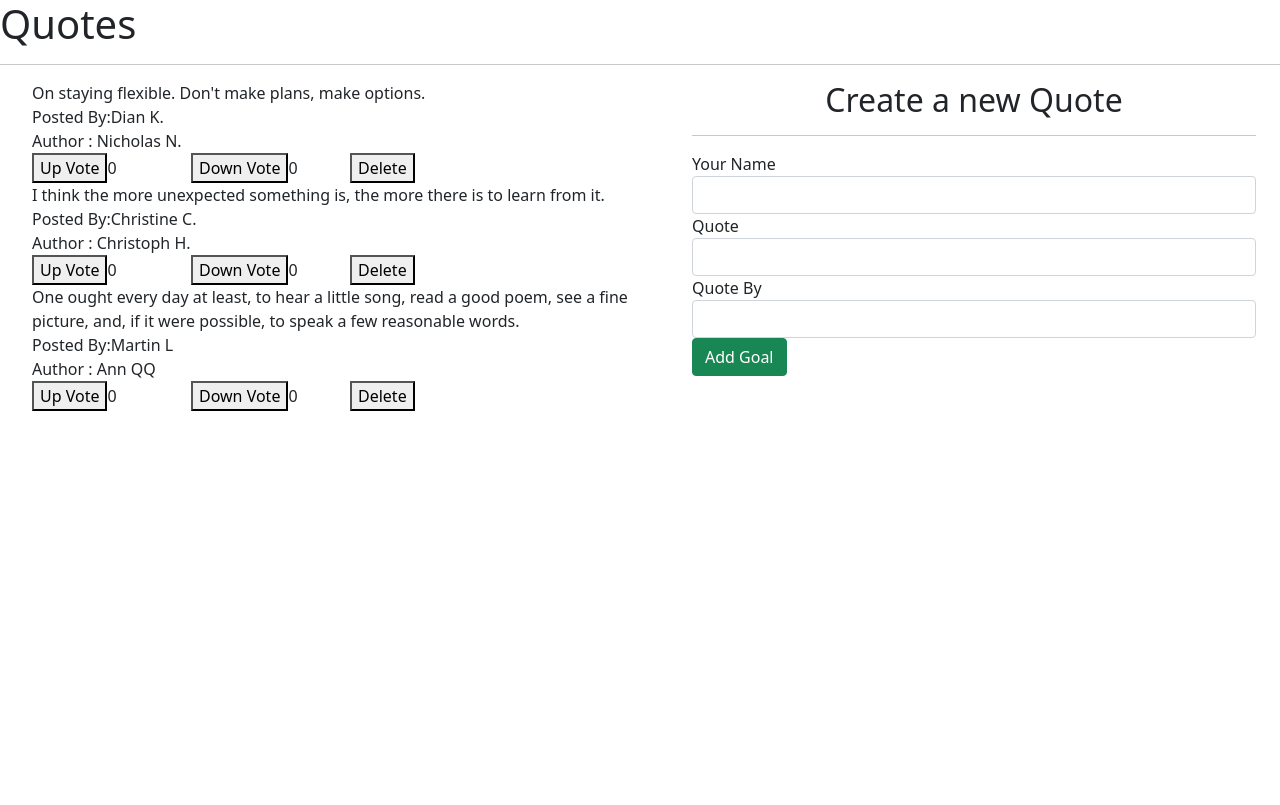
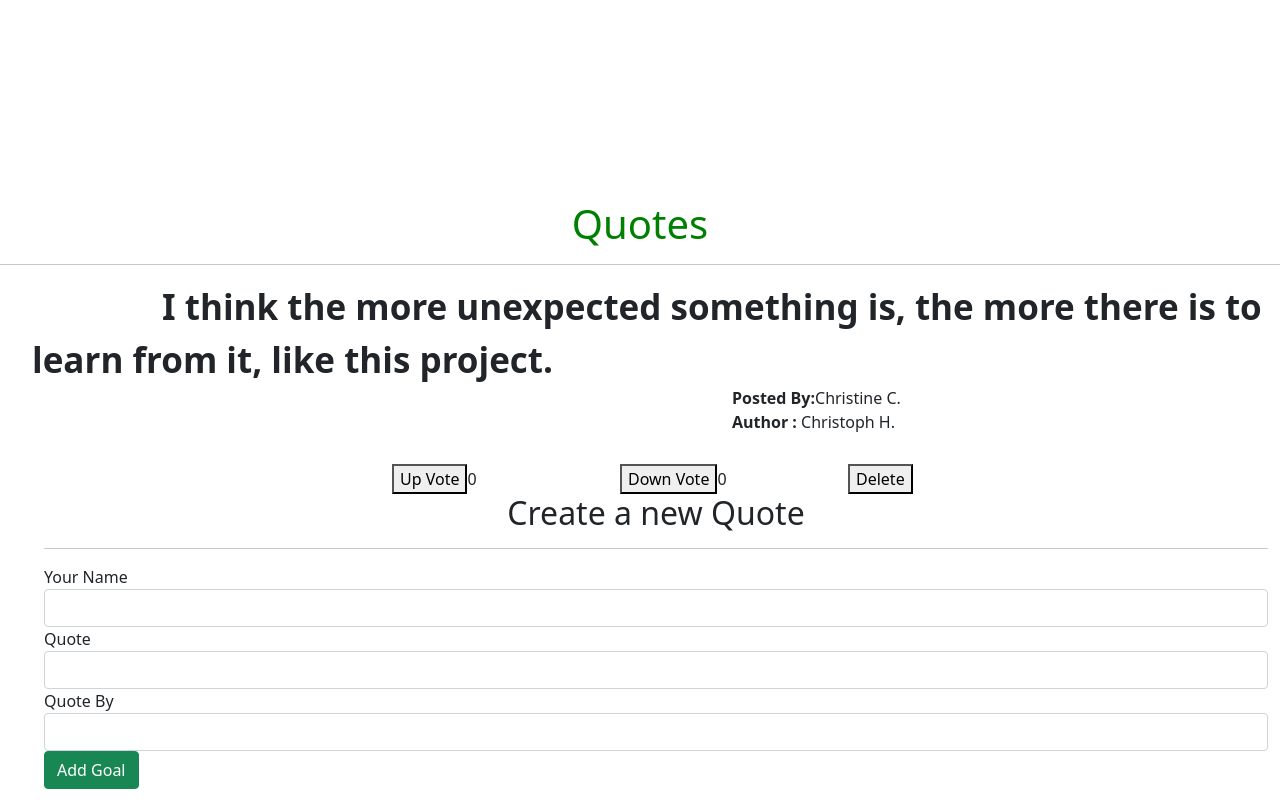
Before and after one commit to diana3664/Quotes, an Angular app: page / in a window 1280 px wide. Built offline with nearby package versions, Linux system fonts and the light colour scheme.

Commit message:
style our quote

```diff
--- a/src/app/components/quote/quote.component.css
+++ b/src/app/components/quote/quote.component.css
@@ -0,0 +1,17 @@
+h1{
+  padding-top: 200px;
+  text-align: center!important;
+  color: green;
+}
+#style{
+  padding-left: 130px;
+  font-size: 35px;
+  font-weight: 100px;
+}
+#style1{
+  padding-left: 700px;
+}
+#style3{
+  padding-left: 360px;
+  margin-top: 30px;
+}
--- a/src/app/components/quote/quote.component.html
+++ b/src/app/components/quote/quote.component.html
@@ -4,20 +4,24 @@
   <ul>
     <div class="row">
       <div class="col">
-        <div *ngFor='let quote of quotes; let i = index'>{{quote.theQuote}}
+        <div *ngFor='let quote of quotes; let i = index'><span id="style"><b>{{quote.theQuote}}</b></span>
           <br>
-          Posted By:{{quote.name}}
+         <span id="style1">
+          <span id="style2"><b>Posted By:</b></span>{{quote.name}}
+        </span>
           <br>
-          Author : {{quote.author}}
-          <div>
+          <span id="style1">
+            <span id="style2"><b>Author : </b> </span> {{quote.author}}
+          </span>
+
+          <div id="style3">
             <app-quote-delete [quote]='quote' (isComplete)='completeQuote($event, i)' (upvote)='upVote($event,i)'
-              (downvote)='downVote($event,i)'></app-quote-delete>
+              (downvote)='downVote($event,i)' ></app-quote-delete>
           </div>
         </div>
       </div>
-      <div class="col">
-        <app-quote-form (addQuote)= "addNewQoute($event)"></app-quote-form>
-      </div>
+
     </div>
+    <app-quote-form (addQuote)="addNewQoute($event)"></app-quote-form>
   </ul>
 </div>
--- a/src/app/components/quote/quote.component.ts
+++ b/src/app/components/quote/quote.component.ts
@@ -11,9 +11,9 @@ export class QuoteComponent implements OnInit {
 
 
   quotes :Quote [] = [
-    new Quote("Dian K.","On staying flexible. Don't make plans, make options.","Nicholas N.",0,0),
-    new Quote("Christine C.","I think the more unexpected something is, the more there is to learn from it.", "Christoph H.",0,0),
-    new Quote("Martin L","One ought every day at least, to hear a little song, read a good poem, see a fine picture, and, if it were possible, to speak a few reasonable words.","Ann QQ",0,0),
+    // new Quote("Dian K.","On staying flexible. Don't make plans, make options.","Nicholas N.",0,0),
+    new Quote("Christine C.","I think the more unexpected something is, the more there is to learn from it, like this project.", "Christoph H.",0,0),
+    // new Quote("Martin L","One ought every day at least, to hear a little song, read a good poem, see a fine picture, and, if it were possible, to speak a few reasonable words.","Ann QQ",0,0),
 
   ];
 
```
